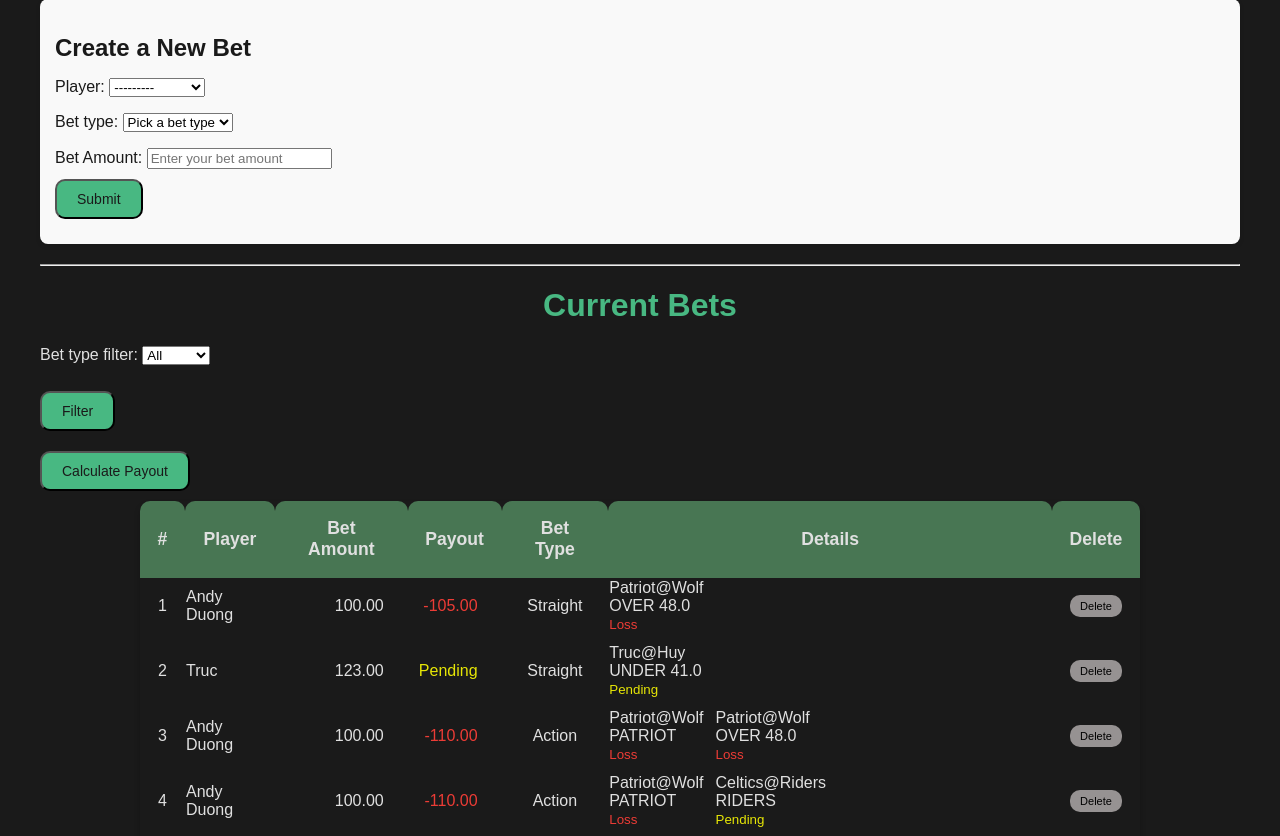
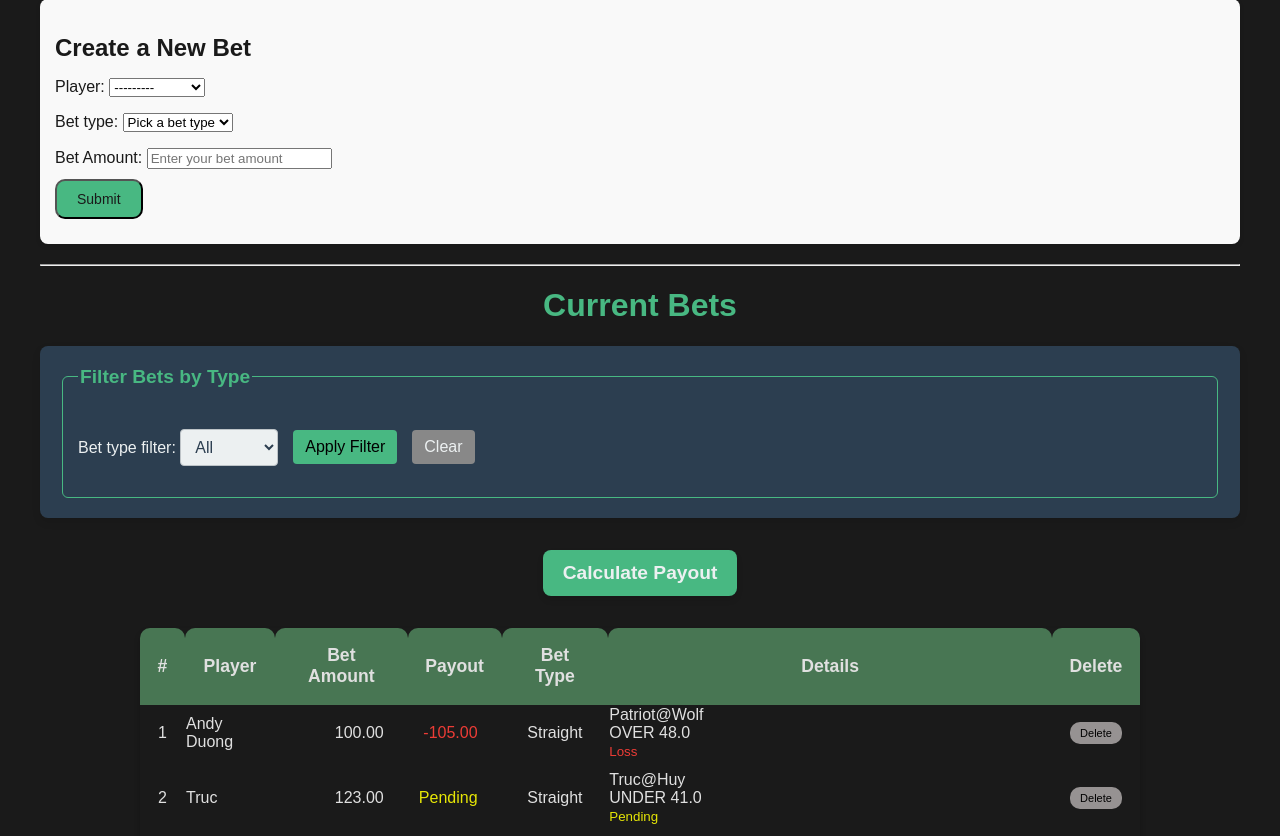
Before and after one commit to trucdg/cs412-final-project, a Django app: page /bets/ in a window 1280 px wide. Shown: the part 93-929 px from the top of the page. Run offline with Django 5.2, Linux system fonts and the light colour scheme; data comes from the database, SQL or seed files in the repository; both versions use the stored data as it was after the commit.

Commit message:
add stylings to the filter bet type form and calculate payout button

```diff
--- a/my_book/templates/bets/bet_list.html
+++ b/my_book/templates/bets/bet_list.html
@@ -52,20 +52,30 @@
 
     <h1 class="bet-header" style="color:#48b882; ">Current Bets</h1>
 
+
     <!-- Form to filter displaying bets -->
     <div class="bet-type-filter-form">
         <form method="get" action="{% url 'bet-list' %}">
-            {{ bet_type_filter_form.as_p }}
-            <button type="submit" class="btn btn-primary">Filter</button>
+            <fieldset>
+                <legend>Filter Bets by Type</legend>
+                <div class="form-inline">
+                    {{ bet_type_filter_form.as_p }}
+                    <button type="submit" class="btn btn-filter">Apply Filter</button>
+                    <button type="reset" class="btn btn-clear">Clear</button>
+                </div>
+            </fieldset>
         </form>
     </div>
 
 
     <!-- Form to trigger payout calculation -->
-    <form method="post" action="{% url 'calculate-payout' %}">
-        {% csrf_token %}
-        <button type="submit" class="btn btn-primary">Calculate Payout</button>
-    </form>
+    <div class="payout-button-container">
+        <form method="post" action="{% url 'calculate-payout' %}">
+            {% csrf_token %}
+            <button type="submit" class="btn btn-calculate-payout">Calculate Payout</button>
+        </form>
+    </div>
+
 
     <!-- Display all bets in a table -->
     <table class="bet-table">
--- a/static/styles.css
+++ b/static/styles.css
@@ -431,6 +431,106 @@ table {
     margin-bottom: 10px;
 }
 
+/* Bet TYPE FILTER form */
+.bet-type-filter-form {
+    background-color: #2c3e50;
+    color: #ecf0f1;
+    padding: 20px;
+    border-radius: 8px;
+    margin-bottom: 20px;
+    box-shadow: 0 4px 8px rgba(0, 0, 0, 0.1);
+}
+
+/* Fieldset and legend styles */
+.bet-type-filter-form fieldset {
+    border: 1px solid #48b882;
+    border-radius: 6px;
+    padding: 15px;
+}
+
+.bet-type-filter-form legend {
+    font-size: 1.2rem;
+    font-weight: bold;
+    color: #48b882;
+    margin-bottom: 10px;
+}
+
+/* Flexbox container for inline layout */
+.bet-type-filter-form .form-inline {
+    display: flex;
+    align-items: center;
+    gap: 15px; /* Space between inputs and buttons */
+}
+
+/* Input and select styling */
+.bet-type-filter-form input,
+.bet-type-filter-form select {
+    flex: 1; /* Input field takes up available space */
+    padding: 8px 10px;
+    font-size: 1rem;
+    color: #2c3e50;
+    background-color: #ecf0f1;
+    border: 1px solid #bdc3c7;
+    border-radius: 4px;
+}
+
+/* Buttons styling */
+.bet-type-filter-form .btn {
+    padding: 8px 12px;
+    font-size: 1rem;
+    text-align: center;
+    text-decoration: none;
+    border: none;
+    border-radius: 4px;
+    cursor: pointer;
+    transition: background-color 0.3s ease, color 0.3s ease;
+}
+
+.bet-type-filter-form .btn-filter {
+    background-color: #48b882;
+    color: #000000;
+}
+
+.bet-type-filter-form .btn-filter:hover {
+    background-color: #3a946e;
+}
+
+.bet-type-filter-form .btn-clear {
+    background-color: #888888;
+    color: #ecf0f1;
+}
+
+.bet-type-filter-form .btn-clear:hover {
+    background-color: #5d5d5d;
+}
+
+/* Calculate Payout button */
+.payout-button-container {
+    display: flex;
+    justify-content: center;
+    align-items: center;
+    margin: 2em 0;
+}
+
+.btn-calculate-payout {
+    background-color: #48b882;
+    color: #ecf0f1;
+    font-size: 1.2rem;
+    font-weight: bold;
+    padding: 12px 20px;
+    border: none;
+    border-radius: 8px;
+    box-shadow: 0 4px 6px rgba(0, 0, 0, 0.1);
+    cursor: pointer;
+    transition: background-color 0.3s ease, transform 0.2s ease;
+}
+
+.btn-calculate-payout:hover {
+    background-color: #3a946e;
+    transform: translateY(-2px);
+}
+
+
 /* Styling for the bet table */
 
 .bet-table td.align-right {
```
Also changed, not shown: db.sqlite3.
